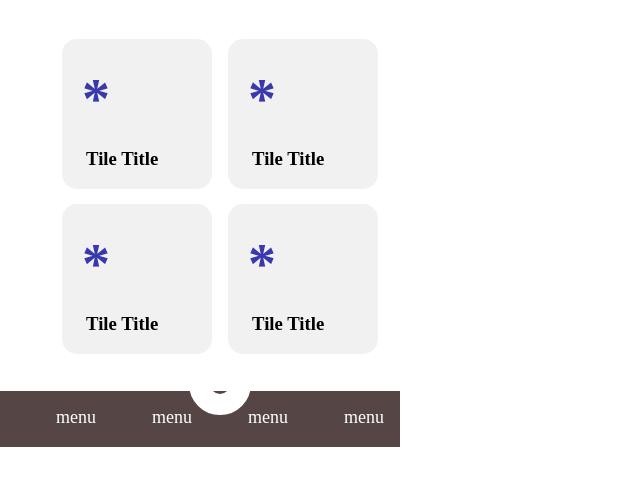
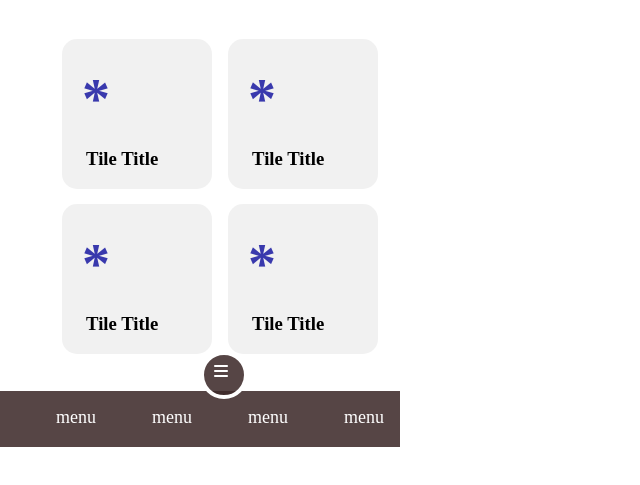
Before and after one commit to Fayiz120/Health-Tools, a plain HTML site: page index.html in a window 1280 px wide. Shown: the part 379-864 px from the top of the page, without its empty margins (0-640 px from the left). Before the commit the page ends 826 px from the top, so only its background shows below. Drawn offline with Linux system fonts and the light colour scheme.

Commit message:
Update style.css

```diff
--- a/style.css
+++ b/style.css
@@ -110,10 +110,9 @@ body {
     height: 20px;
     width: 20px;
     border-radius: 50%;
-    border: solid 21px #ffffff;;
     position: absolute;
     left: 189px;
-    top: -38px;
+    top: -42px;
 }
 
 .footer {
@@ -197,3 +196,21 @@ li a {
     top: 90px;
     left: 24px;
 }
+.bcolor{
+    background-color: rgb(61 42 42 / 87%);
+    height: 40px;
+    width: 40px;
+    position: absolute;
+    top: -40px;
+    left: 200px;
+    border-radius: 50%;
+    border: solid 4px #ffff;
+}
+.btn-img{
+    height: 200px;
+    width: 373px;
+    border-radius: 50%;
+    position: absolute;
+    left: 25px;
+    top: 14px;
+}
```
